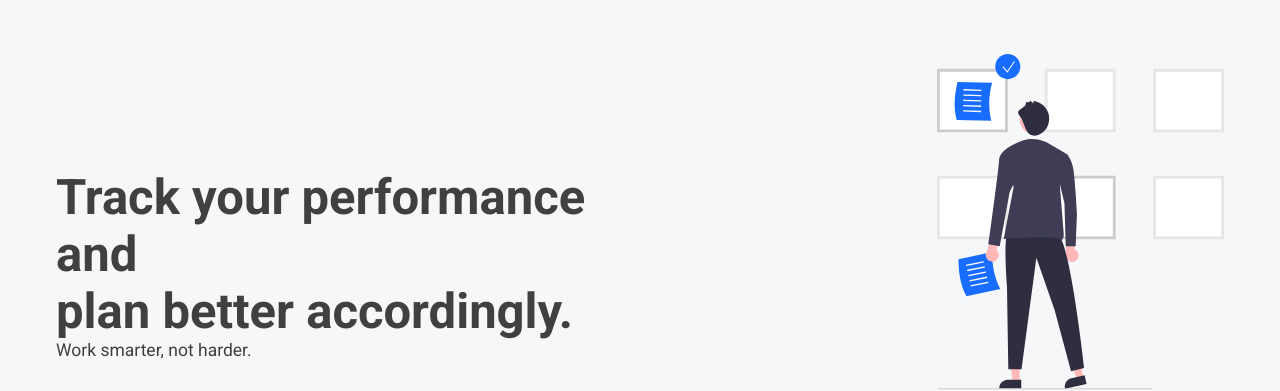
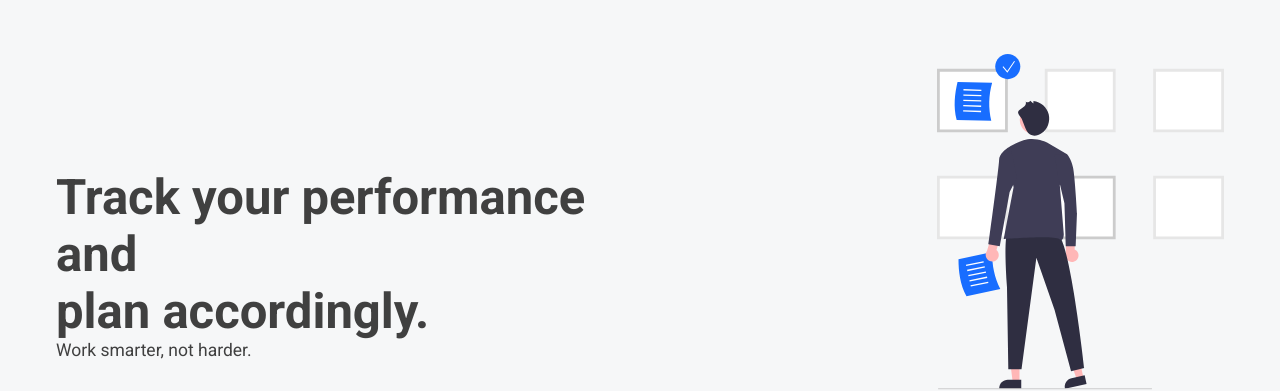
Before and after one commit to carlosblanc0/logfy-landing, a plain HTML site: page index.html in a window 1280 px wide. Shown: the part 802-1193 px from the top of the page. Drawn offline with nearby package versions, Linux system fonts and the light colour scheme; a script that the page names is missing.

Commit message:
Fix typo

```diff
--- a/index.html
+++ b/index.html
@@ -38,7 +38,7 @@
 
         <section class="details">
           <div class="info" data-aos="fade-right">
-            <h3><br />Track your performance and <br /> plan better accordingly.</h3>
+            <h3><br />Track your performance and <br /> plan accordingly.</h3>
             <p>
                 Work smarter, not harder.
             </p>
```
